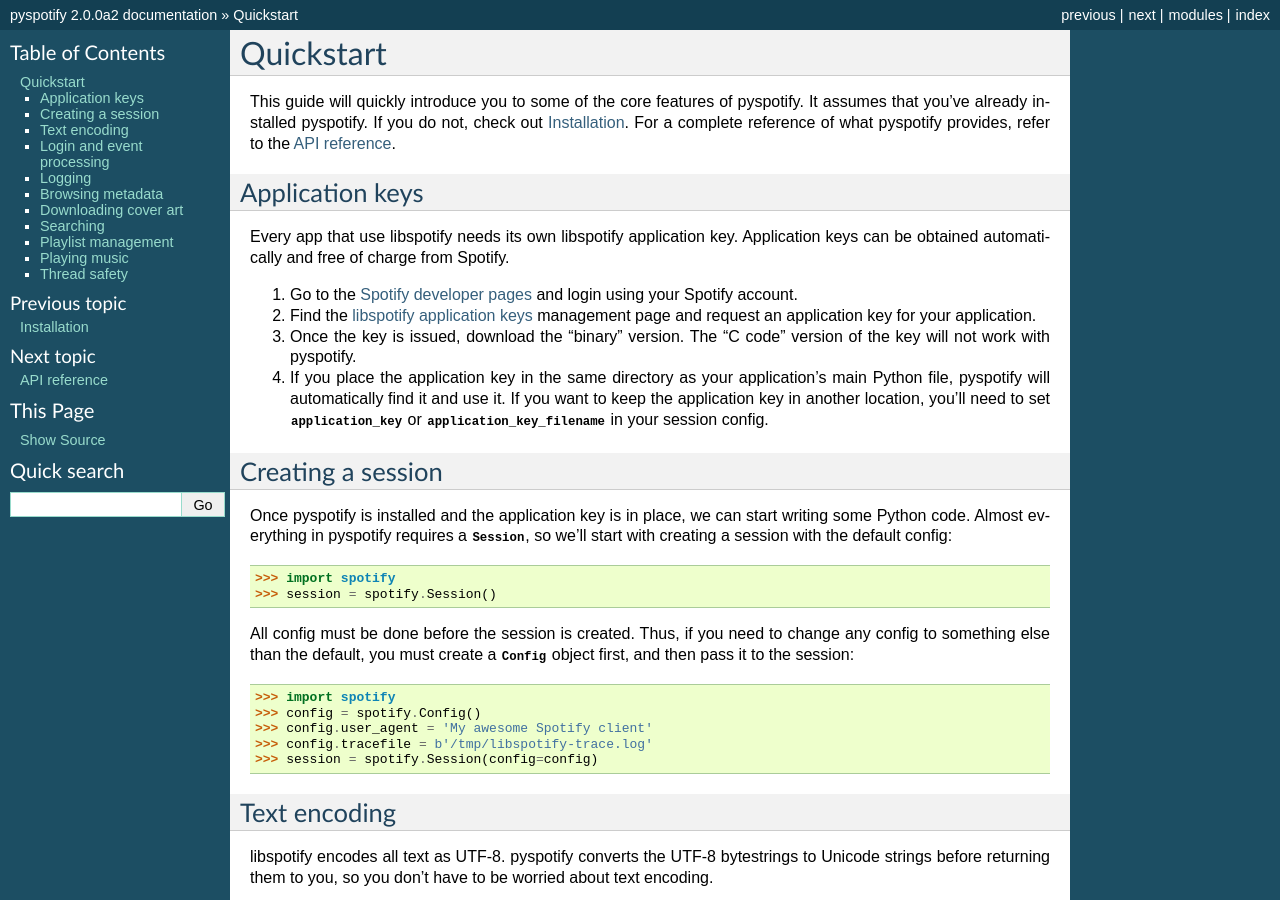
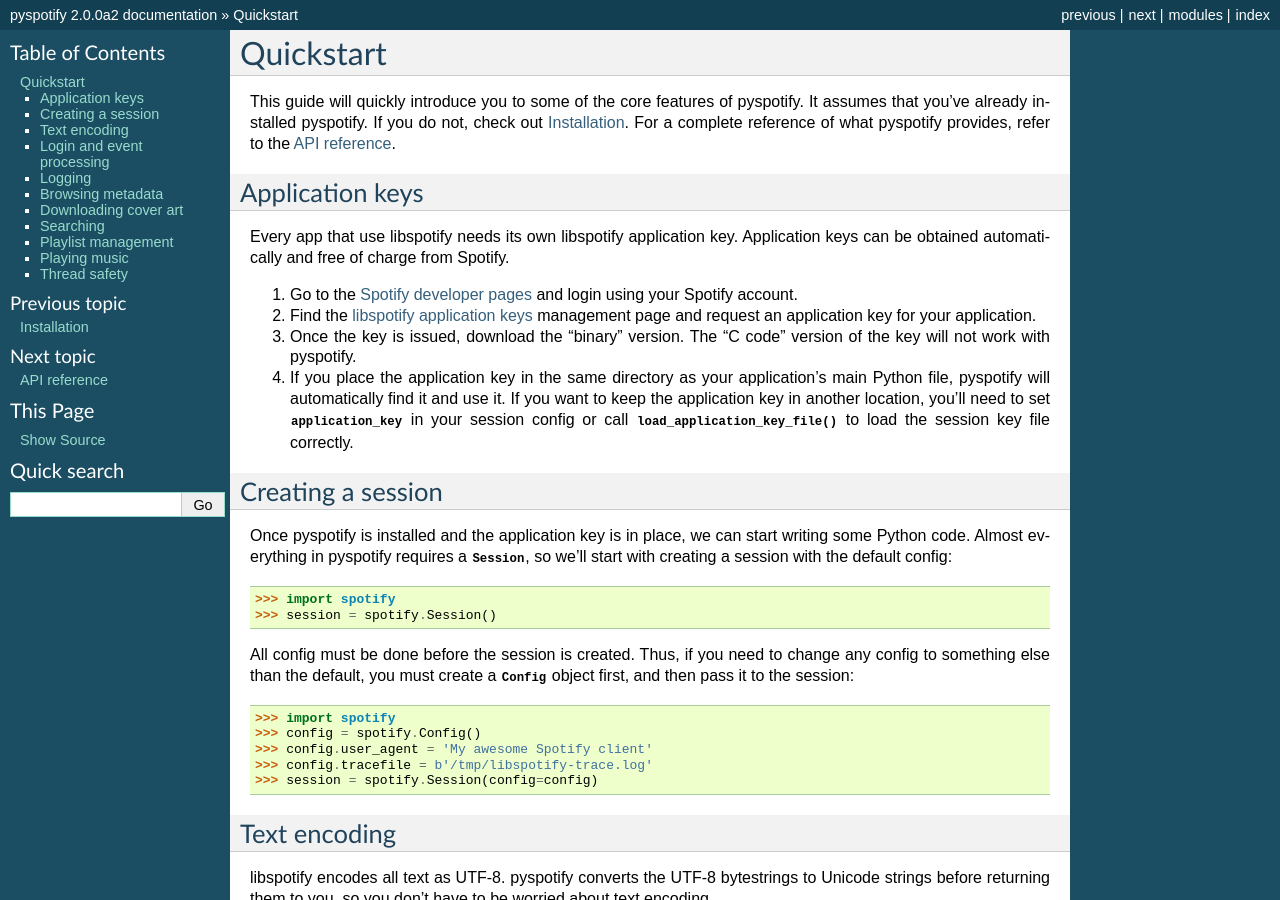
Before and after one commit to jodal/pyspotify, a Sphinx documentation site: the page built from docs/quickstart.rst, in a window 1280 px wide and 900 px high. Built offline with Sphinx 7.4.7, drawn with Linux system fonts in a browser that asks for light colours; pages that are not in the unit, such as notebooks, are missing from menus.

Commit message:
docs: application_key_filename is replaced by load_application_key_file()

```diff
--- a/docs/quickstart.rst
+++ b/docs/quickstart.rst
@@ -27,8 +27,9 @@
 #. If you place the application key in the same directory as your application's
    main Python file, pyspotify will automatically find it and use it. If you
    want to keep the application key in another location, you'll need to set
-   :attr:`~spotify.Config.application_key` or
-   :attr:`~spotify.Config.application_key_filename` in your session config.
+   :attr:`~spotify.Config.application_key` in your session config or call
+   :meth:`~spotify.Config.load_application_key_file` to load the session key
+   file correctly.
 
 
 Creating a session
```
Also changed, not shown: 1 other file.
